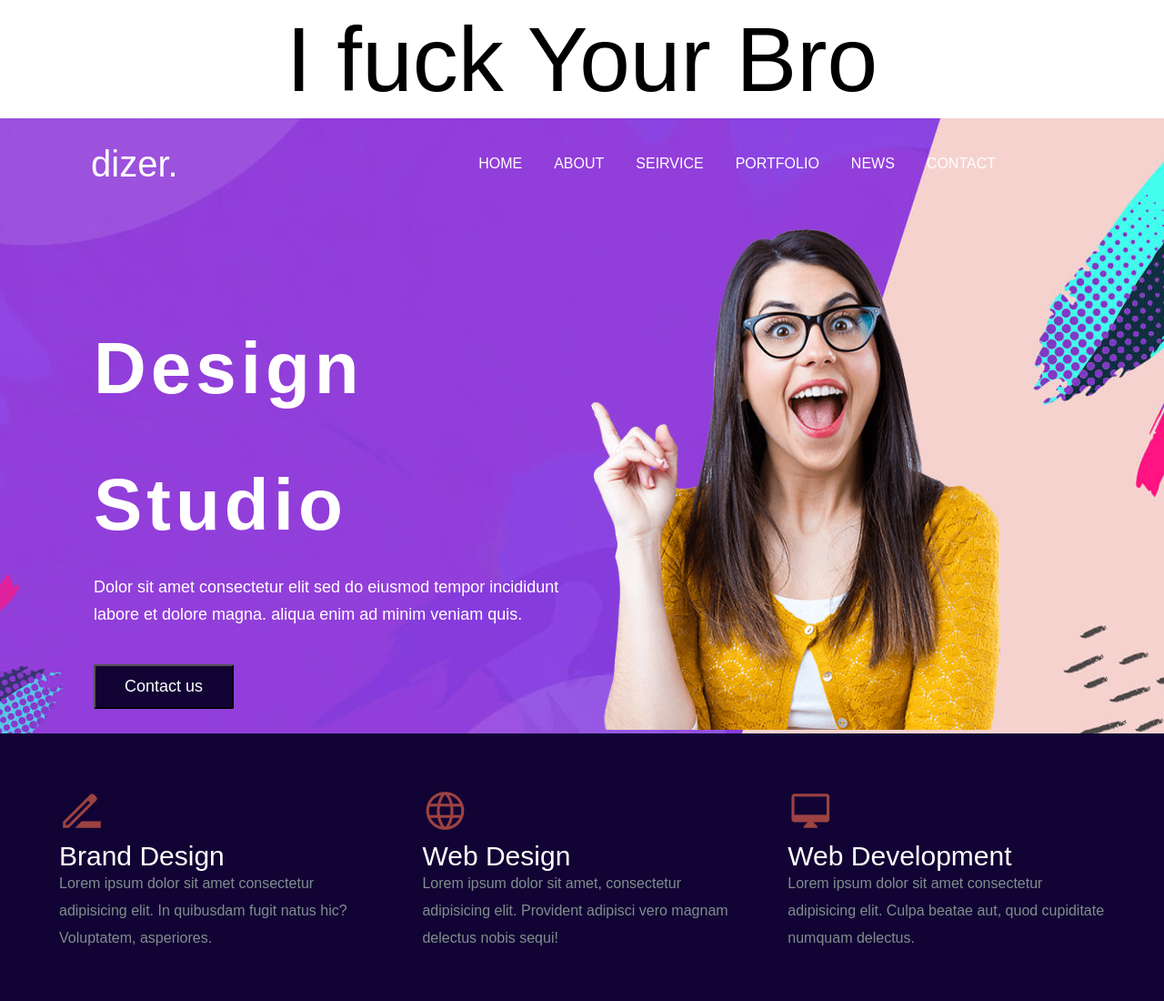
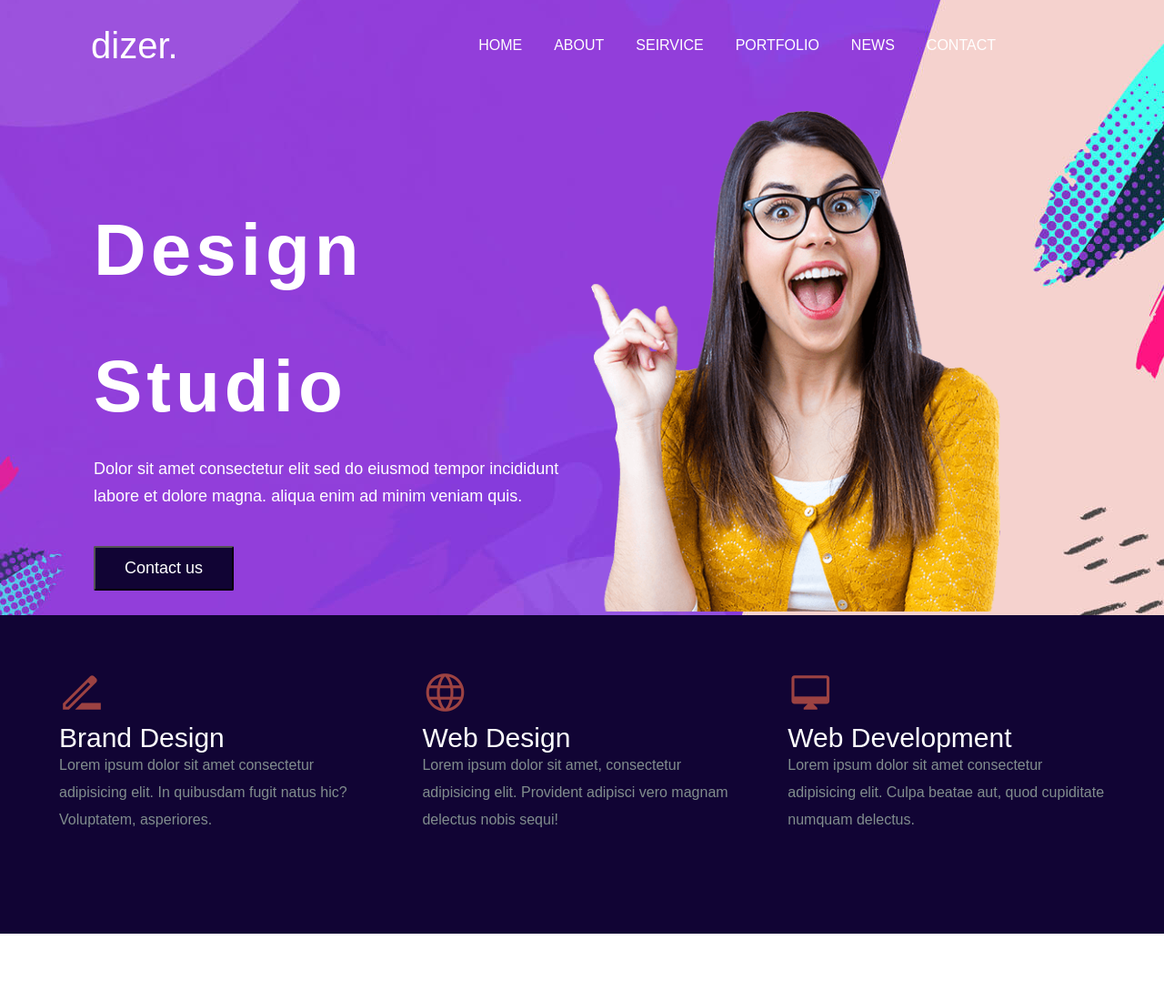
Before and after one commit to dipokroydip3/practice-project-6, a plain HTML site: page index.html in a window 1280 px wide. Shown: the top 1100 px of the page at 91% size. Drawn offline with nearby package versions, Linux system fonts and the light colour scheme.

Commit message:
remove the i fuck u text in header section

```diff
--- a/index.html
+++ b/index.html
@@ -10,10 +10,6 @@
     <link rel="stylesheet" href="style.css">
 </head>
 <body>
-
-    <header>
-        <h2 class="headingtag">I fuck Your Bro</h2>
-    </header>
 
     <div class="container">
             <div class="nav">
```
